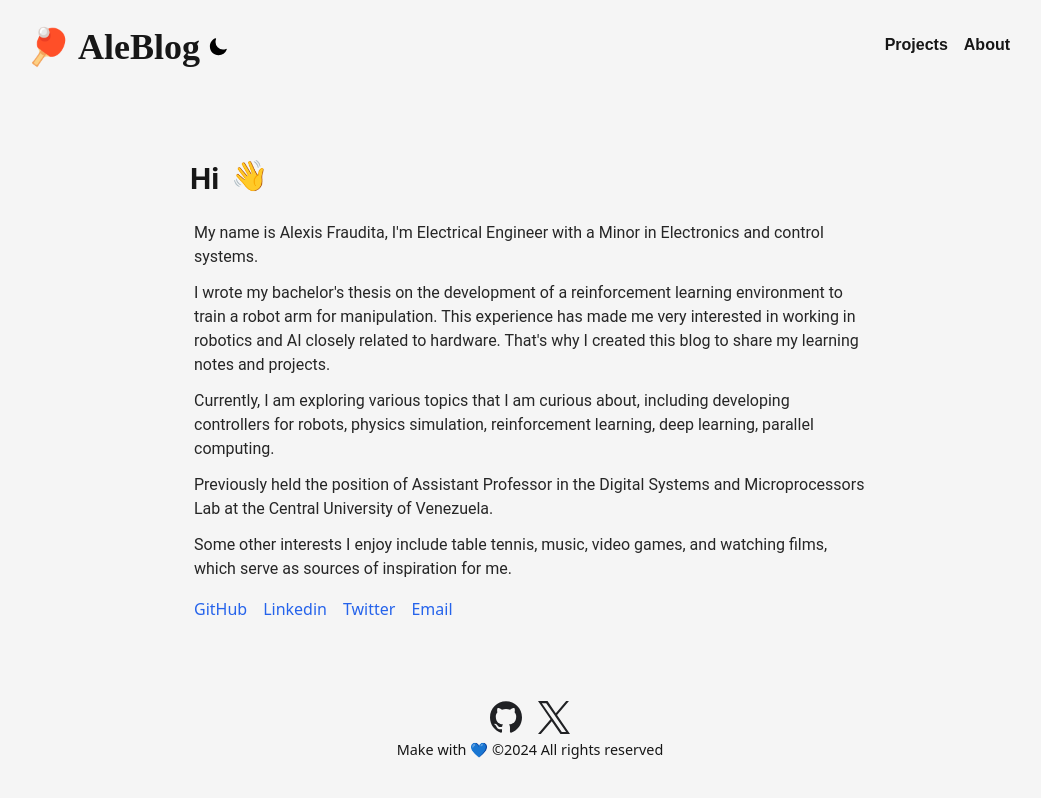
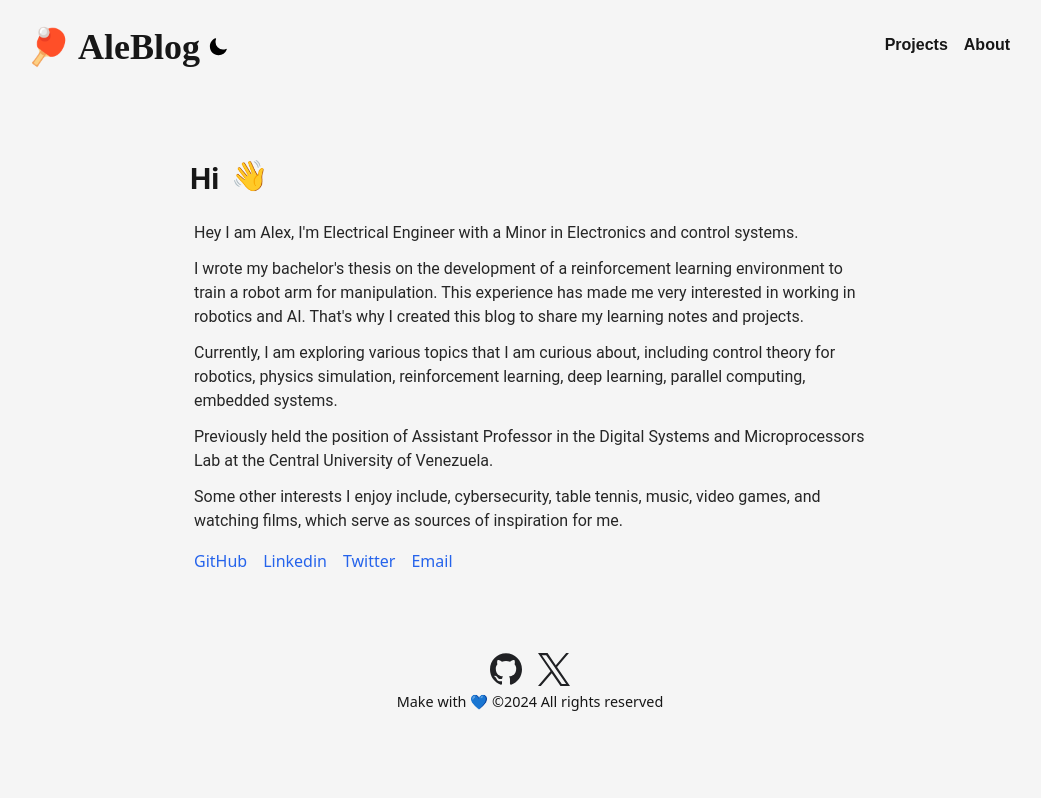
Before and after one commit to alefram/Alefram.github.io, a Next.js app: page /About in a window 1280 px wide. Shown: the top 798 px of the page, without its empty margins (110-1151 px from the left). Built offline with nearby package versions, Linux system fonts and the light colour scheme; a web font is replaced by a local one.

Commit message:
update about

```diff
--- a/pages/About.jsx
+++ b/pages/About.jsx
@@ -53,7 +53,7 @@ const About = () => {
 
                 <div className="max-w-screen-md mx-4">
                     <p className="mt-3 font-Roboto  text-neutral-800 dark:text-neutral-400">
-                        My name is Alexis Fraudita, I&apos;m Electrical Engineer
+                        Hey I am Alex, I&apos;m Electrical Engineer
                         with a Minor in Electronics and control systems.
                     </p>
                     <p className="mt-3 font-Roboto  text-neutral-800 dark:text-neutral-400">
@@ -61,14 +61,14 @@ const About = () => {
                         reinforcement learning environment to train a robot arm
                         for manipulation. This experience has made me very
                         interested in working in robotics
-                        and AI closely related to hardware. That&apos;s why I created this
+                        and AI. That&apos;s why I created this
                         blog to share my learning notes and projects.
                     </p>
                     <p className="mt-3 font-Roboto text-neutral-800 dark:text-neutral-400">
                         Currently, I am exploring various topics that I am curious
-                        about, including developing controllers for robots,
+                        about, including control theory for robotics,
                         physics simulation, reinforcement learning,
-                        deep learning, parallel computing.
+                        deep learning, parallel computing, embedded systems.
                     </p>
                     <p className='mt-3 font-Roboto text-neutral-800 dark:text-neutral-400'>
                         Previously held the position of Assistant Professor in
@@ -76,7 +76,7 @@ const About = () => {
                         University of Venezuela.
                     </p>
                     <p className="mt-3 font-Roboto text-neutral-800 dark:text-neutral-400">
-                        Some other interests I enjoy include table tennis,
+                        Some other interests I enjoy include, cybersecurity, table tennis,
                         music, video games, and watching films,
                         which serve as sources of inspiration for me.
                     </p>
@@ -97,7 +97,7 @@ const About = () => {
                         <Link
                             className="hover:text-blue-300 text-blue-600
                             dark:hover:text-blue-600 dark:text-blue-300"
-                            href="https://www.linkedin.com/in/alexis-fraudita/"
+                            href="https://www.linkedin.com/in/alefram/"
                             passHref={true}
                         >
                             Linkedin
```
